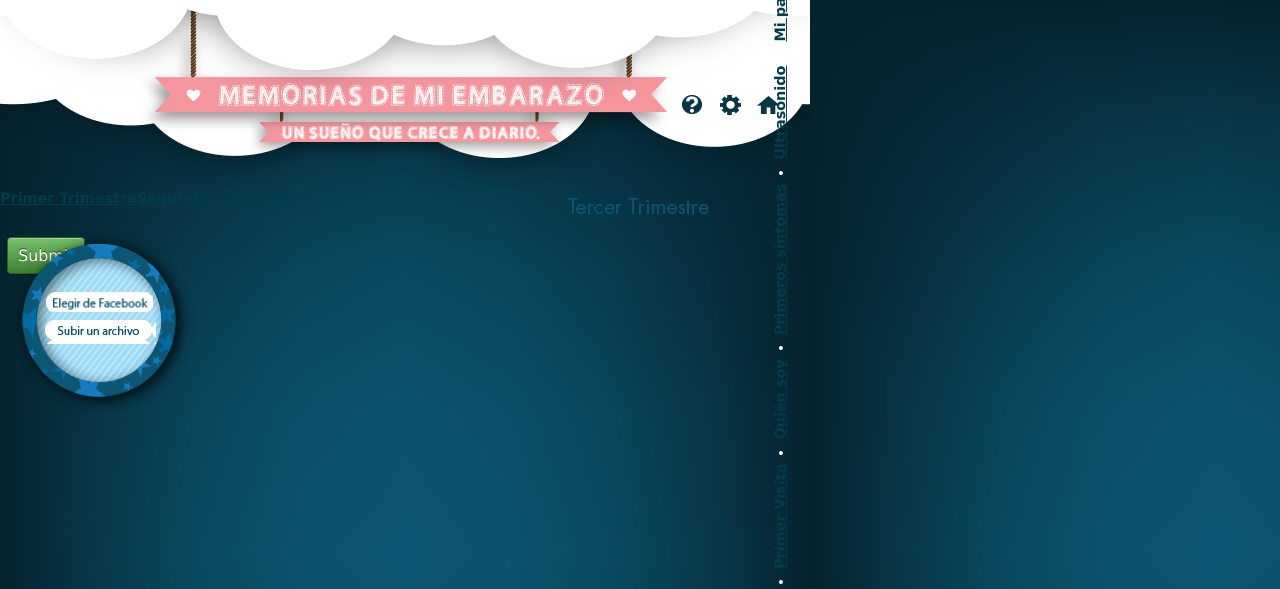
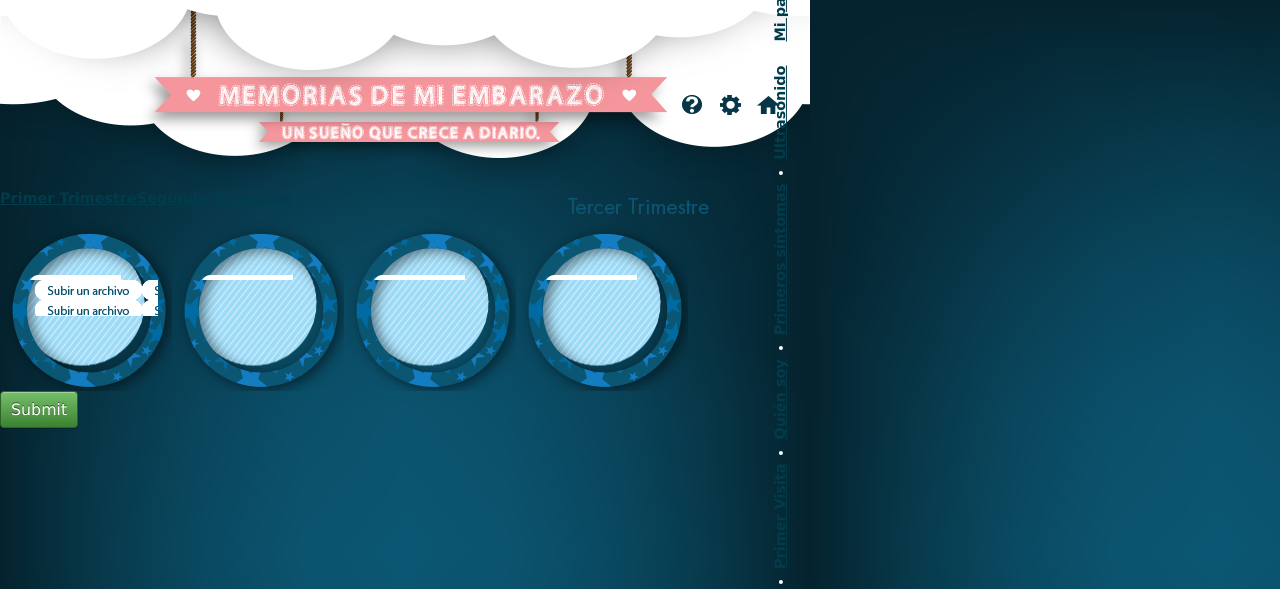
Before and after one commit to ixbacka/memorias_embarazo, a CakePHP app: the page made by app/View/FamilytreePages/add.ctp in a window 1280 px wide. Shown: the top 589 px of the page. Run offline with PHP 8.4 and a stand-in for CakePHP, Linux system fonts and the light colour scheme; the template is opened without the code that fills it: most values are stand-ins (such as "Sample title", 1, 10 or a date in 2020); form fields are guessed from the names that the template uses; some libraries are stand-ins or nearby versions.

Commit message:
haciendo la pagina de family tree, this shit sucks fucking big time :(

```diff
--- a/app/View/FamilytreePages/add.ctp
+++ b/app/View/FamilytreePages/add.ctp
@@ -262,6 +262,20 @@ function readURL(input) {
 			echo $this->Form->file('grandpa_mom_file', array('class' => 'upload_bt', 'onchange' => 'readURL(this);' ));
 		?>
 	</div>
+	<div class="familytreeFile" id="grandma_dad">
+		<input type="hidden" name="data[FamilytreePage][grandma_dad][url_photo]" class="grandma_dad" value=""/>
+		<div class="pick_fb">Elegir de Facebook</div>
+		<?php
+			echo $this->Form->file('grandma_dad_file', array('class' => 'upload_bt', 'onchange' => 'readURL(this);' ));
+		?>
+	</div>
+	<div class="familytreeFile" id="grandma_mom">
+		<input type="hidden" name="data[FamilytreePage][grandma_mom][url_photo]" class="grandma_mom" value=""/>
+		<div class="pick_fb">Elegir de Facebook</div>
+		<?php
+			echo $this->Form->file('grandma_mom_file', array('class' => 'upload_bt', 'onchange' => 'readURL(this);' ));
+		?>
+	</div>
 		<?php
 			/*echo $this->Form->input('grandpa_dad');
 			echo $this->Form->input('grandma_dad');
--- a/app/webroot/css/cake.generic.css
+++ b/app/webroot/css/cake.generic.css
@@ -498,13 +498,13 @@ fieldset fieldset legend {
 fieldset fieldset div {
 	clear: left;
 	margin: 0 20px;
-}
+}/*
 form div {
 	clear: both;
 	margin-bottom: 1em;
 	padding: .5em;
 	vertical-align: text-top;
-}
+}*/
 form .input {
 	color: #444;
 }
--- a/app/webroot/css/tema1.css
+++ b/app/webroot/css/tema1.css
@@ -288,10 +288,17 @@ ul.vertical_menu_1 li{
 
 
 /** ARBOL GENEALOGICO **/
+
+form#familytreePageAddForm{
+	position: absolute;
+	top: 60px;
+	left: 0px;
+	width: 810px;
+}
+
 .familytreeFile{
 	width: 172px;
 	height: 171px;
-	position: absolute;
 	left: 10px;
 	background-image: url(../img/marco_circular.png), url(../img/marco_circular_back.png);
 	background-position: top left, center center;
@@ -316,3 +323,13 @@ ul.vertical_menu_1 li{
 	top: 90px;
 	left: 35px;
 }
+
+/*fixed*/
+
+div.form, div.index, div.view {
+	float: left;
+	display: inline-block;
+	width: 100%;
+	border:none;
+	padding: 0;
+}
```
